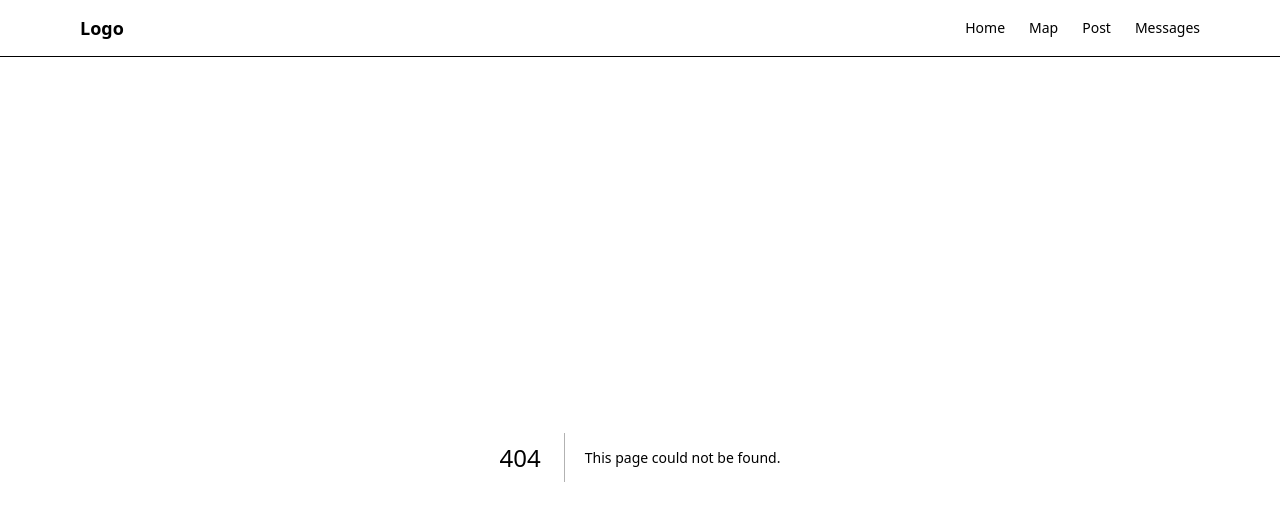
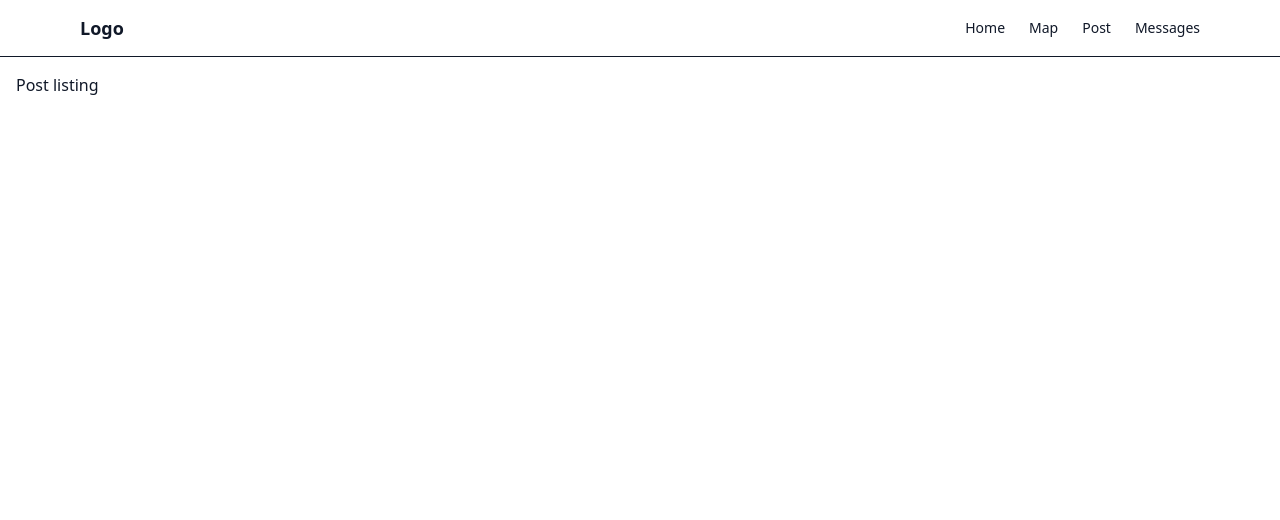
Before and after one commit to jaborov2007/real-eatate-app, a Next.js app: page /post in a window 1280 px wide. Before the commit this address had no page. Shown: the top 520 px of the page. Built offline with nearby package versions, Linux system fonts and the light colour scheme.

Commit message:
Add files via upload

```diff
--- /dev/null
+++ b/src/app/post/page.tsx
@@ -0,0 +1,3 @@
+export default function Page() {
+  return <div style={{ padding: 16 }}>Post listing</div>;
+}
```
